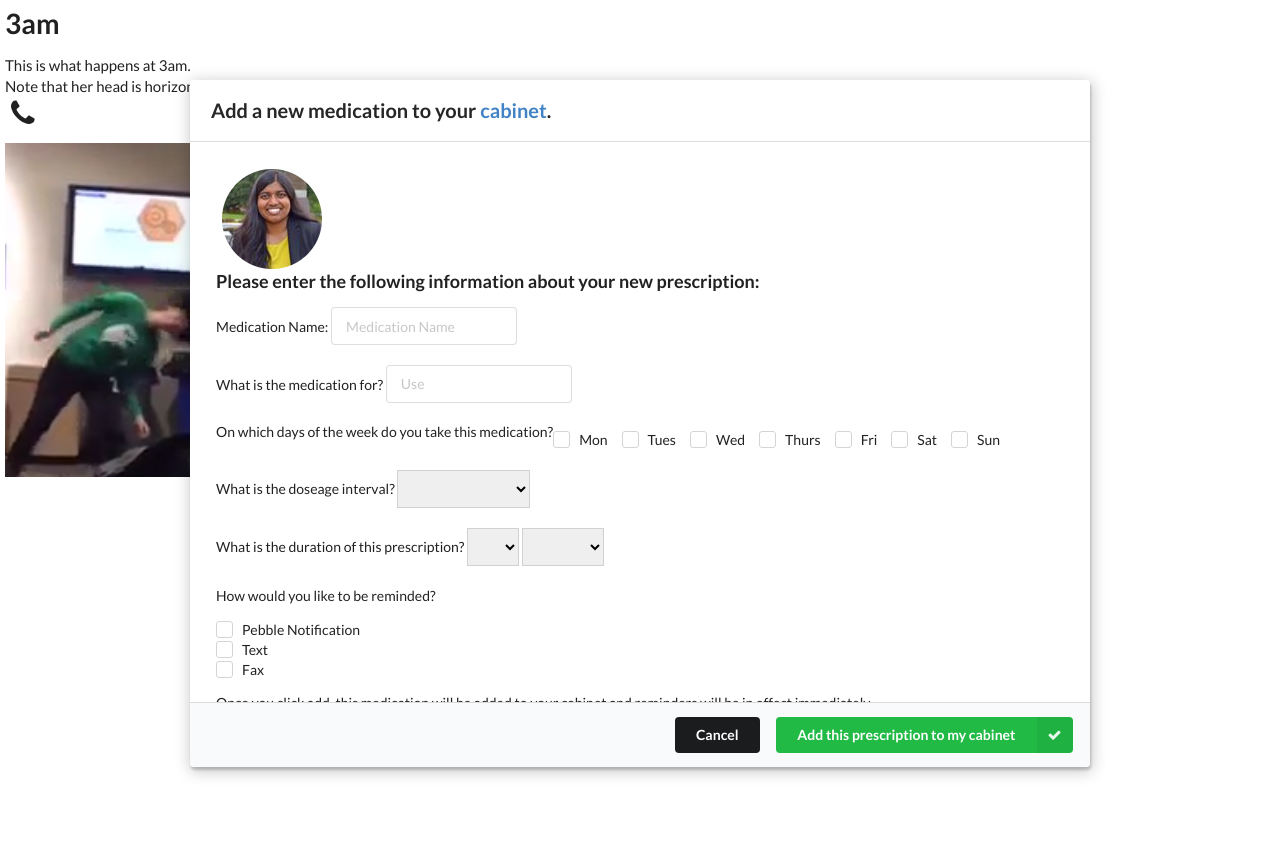
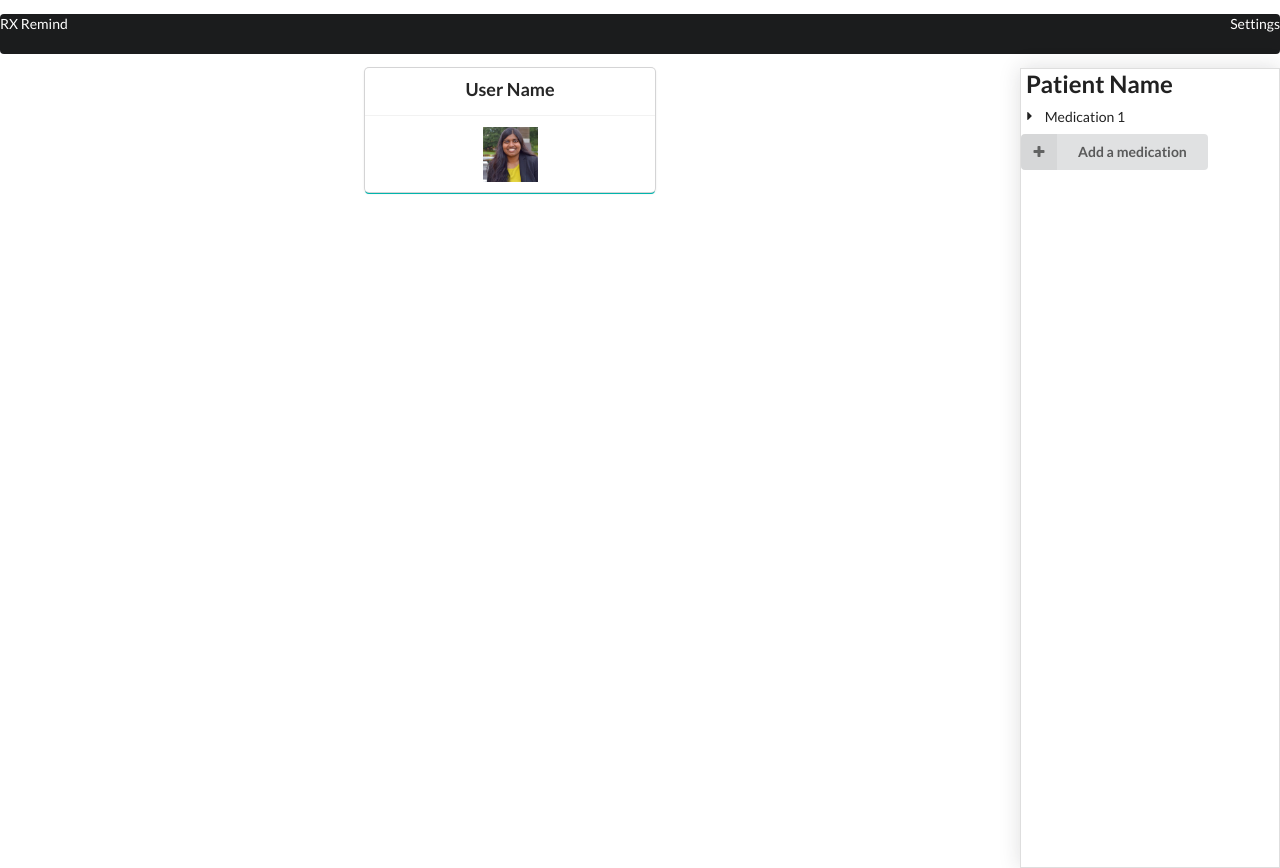
Before and after one commit to lsurasani/RX-remind, a plain HTML site: page test.html in a window 1280 px wide. Before the commit the page ends 805 px from the top, so only its background shows below. Drawn offline with nearby package versions, Linux system fonts and the light colour scheme.

Commit message:
modal buttons/ popup working

```diff
--- a/script.js
+++ b/script.js
@@ -8,4 +8,8 @@ $(document).ready(function() {
     	}
   	});
 
+  	$(".open_modal").click(function(e){
+  		$(".modal").modal("show");
+  	})
+
 });
--- a/styles.css
+++ b/styles.css
@@ -37,5 +37,10 @@
 
 .cabinet {
 	top: 10% !important;
-	display: block !important;
+	/*display: block !important;*/
 }
+
+.bottomRight {
+	position: absolute;
+	bottom: 0;
+}
--- a/test.html
+++ b/test.html
@@ -6,22 +6,17 @@
 	<meta charset = "UTF-8" />
 	<link rel="stylesheet" type="text/css" href="semantic/semantic.min.css">
 	<link rel="stylesheet" type="text/css" href="styles.css">
-<script src="https://code.jquery.com/jquery-3.1.1.min.js"</script>
-<script src="semantic/semantic.min.js"></script>
+	<script src="https://code.jquery.com/jquery-3.1.1.min.js"</script>
+	<script src="semantic/semantic.min.js"></script>
+	<script src="semantic/components/accordion.min.js"></script>
+	<script src="semantic/components/dimmer.min.js"></script>
+	<script src="semantic/components/transition.min.js"></script>
+	<script src="semantic/components/modal.min.js"></script>
+	<script src="script.js"></script>
 </head>
 <body>
-	<div class="container">
-		<h1>3am</h1>
-		<p>
-			This is what happens at 3am.<br>
-			Note that her head is horizontal. <br>
-		<i class="big phone icon"></i> <br>
-		</p>
-		<img src="balloonHead.png">
-	</div>
 
-	<!-- <div class="container2"> -->
-		<div class="ui cabinet modal">
+	<div class="ui cabinet modal">
 		  	<i class="close icon"></i>
 		  	<div class="header">
 		    Add a new medication to your
@@ -161,9 +156,43 @@
 			    </div>
 			</div>
 		</div>
-	<!-- </div> -->
-	<!--test test test test -->
 
+	<div class = "ui inverted menu navbar">
+		<a class="logo menuitem" href="">RX Remind</a>
+		<div class = "right menu">
+			<a class="settings menuitem">Settings</a>
+		</div>
+	</div>
+	<div class="ui visible sidebar vertical menu right floated" style="position:inherit;">
+		<div class="content">
+			<h2>Patient Name</h2>
+		</div>
+		<div class="ui accordion">
+			<div class="title">
+				<i class="dropdown icon"></i>
+				Medication 1
+			</div>
+			<div class="content">
+				<p>I like this medication best.</p>
+			</div>
+		</div>
 
+		<button class="ui bottom labeled icon button open_modal">
+  			<i class="plus icon"></i>
+  			Add a medication
+		</button>
+
+	</div>
+	<a class="ui centered raised link teal user card" href="http://www.@lekha.com">
+  		<div class="content">
+    		<div class="header centertext">User Name</div>
+    		<div class="meta"></div>
+  		</div>
+  		<div class="extra content">
+    		<div class="centered author">
+      			<img class="ui avatarimage centerimage" src="images/lekha.jpg">
+    		</div>
+  		</div>
+	</a>
 </body>
 </html>
```
Also changed, not shown: test2.html (+48 -3 lines), memberIcon.png (added).
